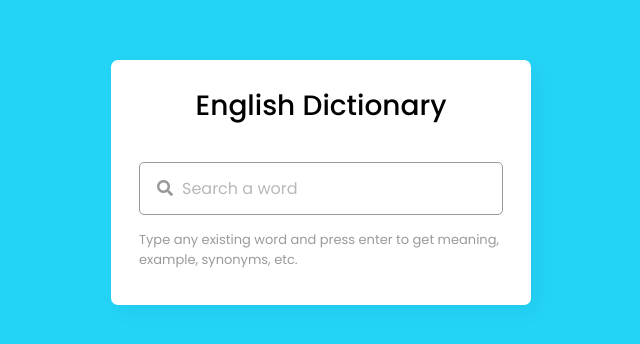
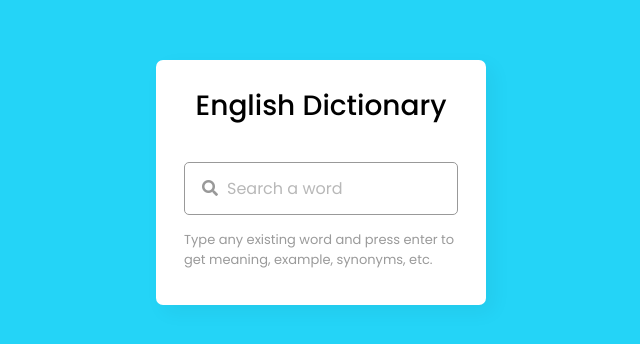
Before and after one commit to sourav0101/English-Dictionary-App, a plain HTML site: page index.html in a window 1280 px wide. Shown: the part 218-562 px from the top of the page, without its empty margins (319-959 px from the left). Drawn offline with Linux system fonts and the light colour scheme.

Commit message:
.wrapper px Correction

```diff
--- a/style.css
+++ b/style.css
@@ -23,7 +23,7 @@ body{
 }
 
 .wrapper{
-  width: 420px;
+  width: 330px;
   border-radius: 7px;
   background: rgb(255, 255, 255);
   padding: 25px 28px 45px;
```
